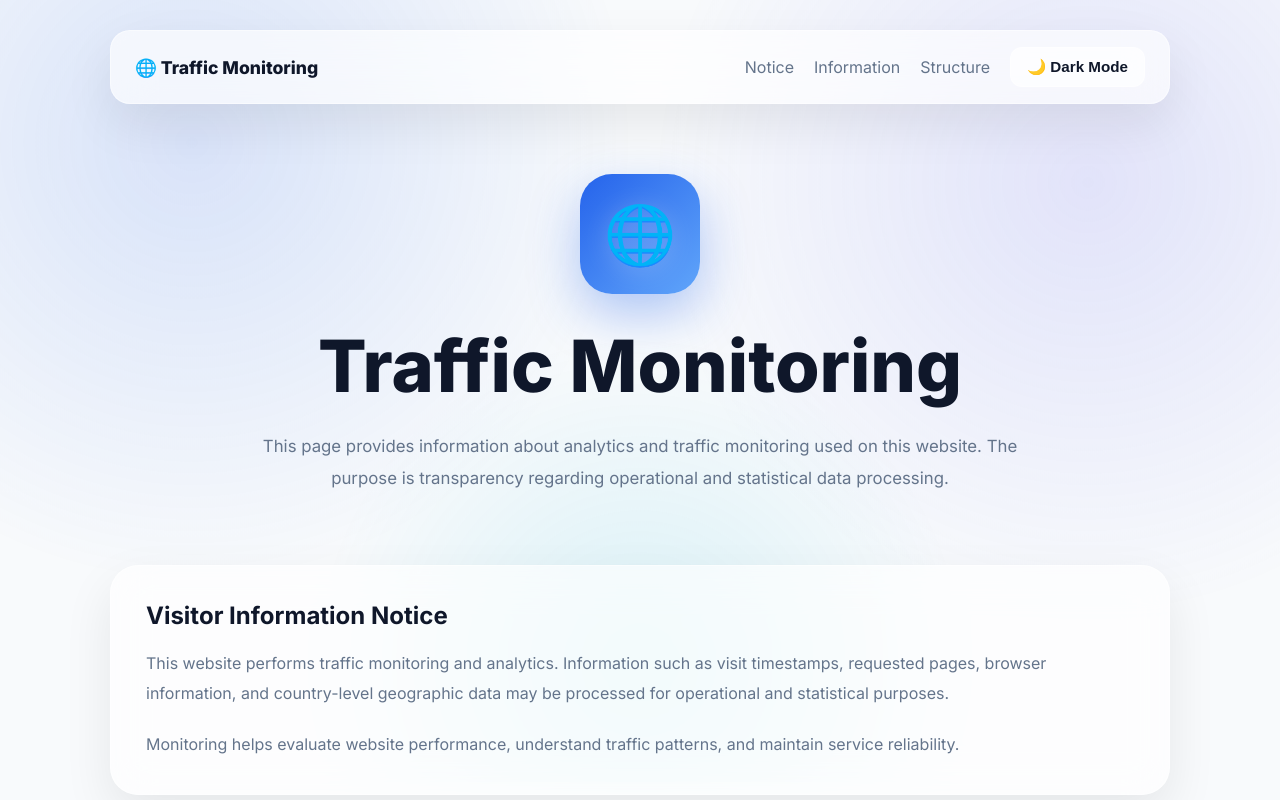
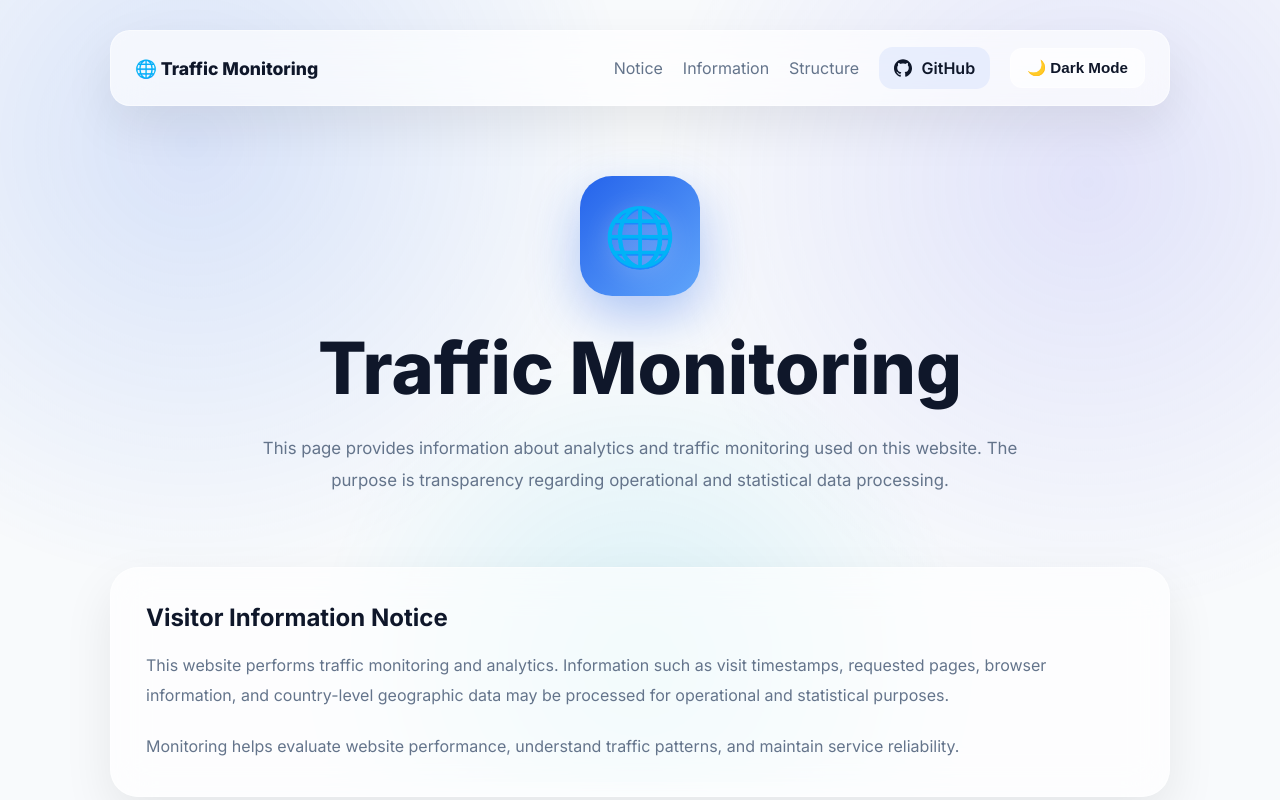
Before and after one commit to x7q4mz91/traffic-monitor, a plain HTML site: page index.html in a window 1280 px wide. Shown: the top 800 px of the page. Drawn offline with Linux system fonts and the light colour scheme.

Commit message:
Update index.html

```diff
--- a/index.html
+++ b/index.html
@@ -125,6 +125,32 @@ body::before{
 
 .nav-links a:hover{
     color:var(--accent);
+}
+
+.nav-links a.github-link{
+    display:inline-flex;
+    align-items:center;
+    gap:0.6rem;
+    padding:10px 14px;
+    border-radius:14px;
+    background:rgba(37,99,235,.08);
+    color:var(--text);
+    border:1px solid transparent;
+    font-weight:600;
+}
+
+.nav-links a.github-link:hover{
+    color:var(--accent);
+    background:rgba(37,99,235,.14);
+    border-color:rgba(37,99,235,.18);
+}
+
+.github-icon{
+    width:18px;
+    height:18px;
+    display:inline-flex;
+    align-items:center;
+    justify-content:center;
 }
 
 .theme-toggle{
@@ -309,6 +335,14 @@ body::before{
             <a href="#notice">Notice</a>
             <a href="#information">Information</a>
             <a href="#structure">Structure</a>
+            <a class="github-link" href="https://github.com/x7q4mz91/traffic-monitor" target="_blank" rel="noopener noreferrer" aria-label="Open source repository on GitHub">
+                <span class="github-icon" aria-hidden="true">
+                    <svg viewBox="0 0 24 24" fill="currentColor" xmlns="http://www.w3.org/2000/svg">
+                        <path d="M12 0.297C5.373 0.297 0 5.67 0 12.297c0 5.303 3.438 9.8 8.205 11.387.6.111.82-.258.82-.577 0-.285-.011-1.04-.017-2.04-3.338.726-4.042-1.61-4.042-1.61-.546-1.386-1.333-1.756-1.333-1.756-1.09-.745.083-.73.083-.73 1.205.085 1.84 1.236 1.84 1.236 1.07 1.835 2.807 1.305 3.492.998.108-.775.418-1.305.76-1.605-2.665-.304-5.467-1.335-5.467-5.93 0-1.31.467-2.38 1.235-3.22-.123-.303-.535-1.524.117-3.176 0 0 1.008-.323 3.301 1.23.957-.266 1.983-.399 3.003-.404 1.02.005 2.047.138 3.006.404 2.29-1.553 3.297-1.23 3.297-1.23.653 1.653.241 2.874.118 3.176.77.84 1.233 1.91 1.233 3.22 0 4.61-2.807 5.625-5.482 5.92.43.37.823 1.102.823 2.222 0 1.606-.014 2.898-.014 3.293 0 .32.216.694.825.576C20.565 22.092 24 17.597 24 12.297 24 5.67 18.627.297 12 .297z"/>
+                    </svg>
+                </span>
+                GitHub
+            </a>
 
             <button
                 class="theme-toggle"
```
